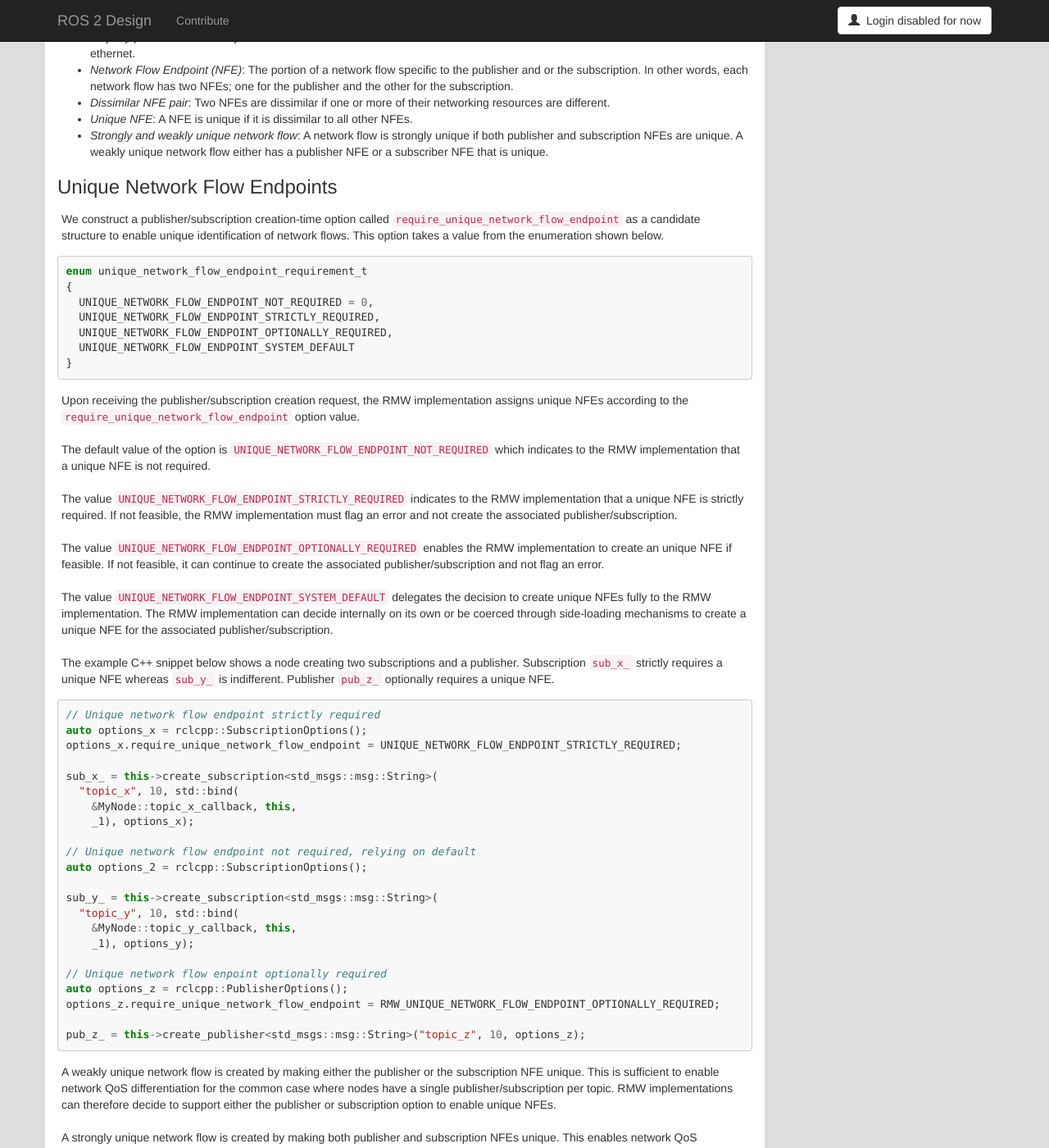
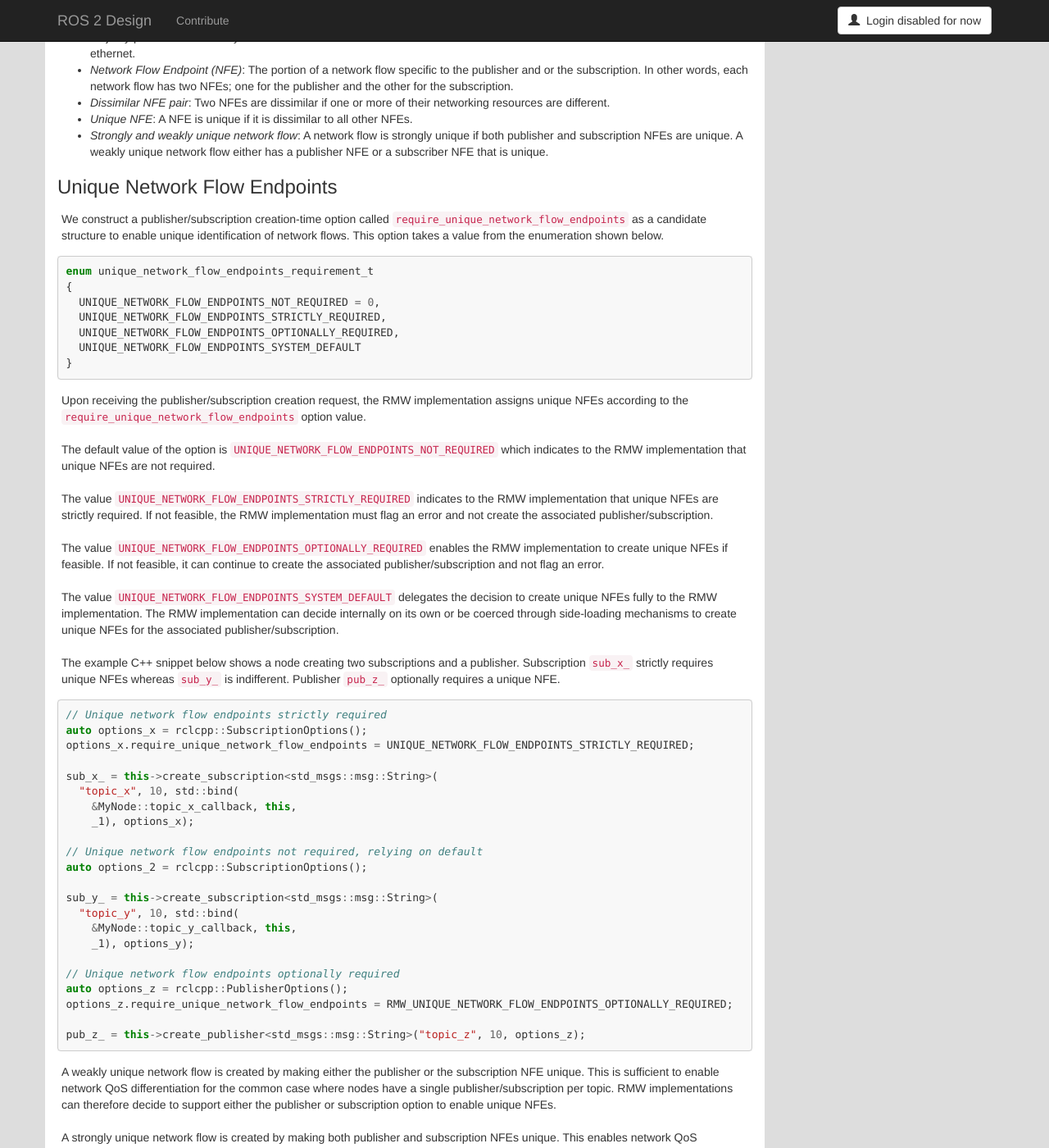
Before and after one commit to ros2/design, a Jekyll site: the page built from articles/unique_network_flows.md, in a window 1280 px wide and 1400 px high, scrolled down 2978 px. Shown: the whole window at 82% size. Built offline with Jekyll 4.4.1, drawn with Linux system fonts in a browser that asks for light colours; nearby versions of some CDN libraries; some of the changed text lies outside the part shown.

Commit message:
Clarify API for implementors
Signed-off-by: Ananya Muddukrishna <ananya.x.muddukrishna@ericsson.com>

````diff
--- a/articles/unique_network_flows.md
+++ b/articles/unique_network_flows.md
@@ -111,41 +111,41 @@ Our proposal to solve the problem is to make the flows of publishers and subscri
 
 ### Unique Network Flow Endpoints
 
-We construct a publisher/subscription creation-time option called `require_unique_network_flow_endpoint` as a candidate structure to enable unique identification of network flows. This option takes a value from the enumeration shown below.
+We construct a publisher/subscription creation-time option called `require_unique_network_flow_endpoints` as a candidate structure to enable unique identification of network flows. This option takes a value from the enumeration shown below.
 
 ```cpp
-enum unique_network_flow_endpoint_requirement_t
+enum unique_network_flow_endpoints_requirement_t
 {
-  UNIQUE_NETWORK_FLOW_ENDPOINT_NOT_REQUIRED = 0,
-  UNIQUE_NETWORK_FLOW_ENDPOINT_STRICTLY_REQUIRED,
-  UNIQUE_NETWORK_FLOW_ENDPOINT_OPTIONALLY_REQUIRED,
-  UNIQUE_NETWORK_FLOW_ENDPOINT_SYSTEM_DEFAULT
+  UNIQUE_NETWORK_FLOW_ENDPOINTS_NOT_REQUIRED = 0,
+  UNIQUE_NETWORK_FLOW_ENDPOINTS_STRICTLY_REQUIRED,
+  UNIQUE_NETWORK_FLOW_ENDPOINTS_OPTIONALLY_REQUIRED,
+  UNIQUE_NETWORK_FLOW_ENDPOINTS_SYSTEM_DEFAULT
 }
 ```
 
-Upon receiving the publisher/subscription creation request, the RMW implementation assigns unique NFEs according to the `require_unique_network_flow_endpoint` option value.
+Upon receiving the publisher/subscription creation request, the RMW implementation assigns unique NFEs according to the `require_unique_network_flow_endpoints` option value.
 
-The default value of the option is `UNIQUE_NETWORK_FLOW_ENDPOINT_NOT_REQUIRED` which indicates to the RMW implementation that a unique NFE is not required.
+The default value of the option is `UNIQUE_NETWORK_FLOW_ENDPOINTS_NOT_REQUIRED` which indicates to the RMW implementation that unique NFEs are not required.
 
-The value `UNIQUE_NETWORK_FLOW_ENDPOINT_STRICTLY_REQUIRED` indicates to the RMW implementation that a unique NFE is strictly required. If not feasible, the RMW implementation must flag an error and not create the associated publisher/subscription.
+The value `UNIQUE_NETWORK_FLOW_ENDPOINTS_STRICTLY_REQUIRED` indicates to the RMW implementation that unique NFEs are strictly required. If not feasible, the RMW implementation must flag an error and not create the associated publisher/subscription.
 
-The value `UNIQUE_NETWORK_FLOW_ENDPOINT_OPTIONALLY_REQUIRED` enables the RMW implementation to create an unique NFE if feasible. If not feasible, it can continue to create the associated publisher/subscription and not flag an error.
+The value `UNIQUE_NETWORK_FLOW_ENDPOINTS_OPTIONALLY_REQUIRED` enables the RMW implementation to create unique NFEs if feasible. If not feasible, it can continue to create the associated publisher/subscription and not flag an error.
 
-The value `UNIQUE_NETWORK_FLOW_ENDPOINT_SYSTEM_DEFAULT` delegates the decision to create unique NFEs fully to the RMW implementation. The RMW implementation can decide internally on its own or be coerced through side-loading mechanisms to create a unique NFE for the associated publisher/subscription.
+The value `UNIQUE_NETWORK_FLOW_ENDPOINTS_SYSTEM_DEFAULT` delegates the decision to create unique NFEs fully to the RMW implementation. The RMW implementation can decide internally on its own or be coerced through side-loading mechanisms to create unique NFEs for the associated publisher/subscription.
 
-The example C++ snippet below shows a node creating two subscriptions and a publisher. Subscription `sub_x_` strictly requires a unique NFE whereas `sub_y_` is indifferent. Publisher `pub_z_`  optionally requires a unique NFE.
+The example C++ snippet below shows a node creating two subscriptions and a publisher. Subscription `sub_x_` strictly requires unique NFEs whereas `sub_y_` is indifferent. Publisher `pub_z_`  optionally requires a unique NFE.
 
 ```cpp
-// Unique network flow endpoint strictly required
+// Unique network flow endpoints strictly required
 auto options_x = rclcpp::SubscriptionOptions();
-options_x.require_unique_network_flow_endpoint = UNIQUE_NETWORK_FLOW_ENDPOINT_STRICTLY_REQUIRED;
+options_x.require_unique_network_flow_endpoints = UNIQUE_NETWORK_FLOW_ENDPOINTS_STRICTLY_REQUIRED;
 
 sub_x_ = this->create_subscription<std_msgs::msg::String>(
   "topic_x", 10, std::bind(
     &MyNode::topic_x_callback, this,
     _1), options_x);
 
-// Unique network flow endpoint not required, relying on default
+// Unique network flow endpoints not required, relying on default
 auto options_2 = rclcpp::SubscriptionOptions();
 
 sub_y_ = this->create_subscription<std_msgs::msg::String>(
@@ -153,9 +153,9 @@ sub_y_ = this->create_subscription<std_msgs::msg::String>(
     &MyNode::topic_y_callback, this,
     _1), options_y);
 
-// Unique network flow enpoint optionally required
+// Unique network flow endpoints optionally required
 auto options_z = rclcpp::PublisherOptions();
-options_z.require_unique_network_flow_endpoint = RMW_UNIQUE_NETWORK_FLOW_ENDPOINT_OPTIONALLY_REQUIRED;
+options_z.require_unique_network_flow_endpoints = RMW_UNIQUE_NETWORK_FLOW_ENDPOINTS_OPTIONALLY_REQUIRED;
 
 pub_z_ = this->create_publisher<std_msgs::msg::String>("topic_z", 10, options_z);
 ```
@@ -180,10 +178,10 @@ To enable applications to discern NFEs created by the RMW implementation, we pro
 
 ```cpp
 // Get network flows
-auto a_nfe_x = sub_x_->get_network_flow_endpoint();
-auto a_nfe_y = sub_y_->get_network_flow_endpoint();
+auto a_nfe_x = sub_x_->get_network_flow_endpoints();
+auto a_nfe_y = sub_y_->get_network_flow_endpoints();
 
-// Ensure sub_x_ has an unique network flow
+// Ensure sub_x_ has unique network flow endpoints
 if (a_nfe_x.size() > 0 && a_nfe_y.size() > 0) {
   for (auto nfe_x : a_nfe_x) {
     for (auto nfe_y  : a_nfe_y) {
@@ -194,11 +192,11 @@ if (a_nfe_x.size() > 0 && a_nfe_y.size() > 0) {
   }
 ```
 
-The proposed method `get_network_flow_endpoint()` requires RMW implementations to return NFEs of the associated publisher/subscription. The data structure of the NFE is specified concretely by the `rmw` layer.
+The proposed method `get_network_flow_endpoints()` requires RMW implementations to return NFEs of the associated publisher/subscription. The data structure of the NFE is specified concretely by the `rmw` layer.
 
-To reiterate, the NFEs returned by `get_network_flow_endpoint()` for a publisher represents the NFEs created on the publisher-side only. It does not contain information about NFEs of matched subscriptions. Similarly, the NFEs returned by `get_network_flow_endpoint()` for a subscription has no information about matched publishers.
+To reiterate, the NFEs returned by `get_network_flow_endpoints()` for a publisher represents the NFEs created on the publisher-side only (local). It does not contain information about NFEs of matched subscriptions. Similarly, the NFEs returned by `get_network_flow_endpoints()` for a subscription are localized with no information about matched publishers.
 
-DDS-based RMW implementations can obtain required information using the DDS-standard `Locator_t` structure when `get_network_flow_endpoint()` is called.
+DDS-based RMW implementations can obtain required information using the DDS-standard `Locator_t` structure when `get_network_flow_endpoints()` is called.
 
 ### Advantages
 
````
Also changed, not shown: other parts of articles/unique_network_flows.md (+3 -5 lines).
